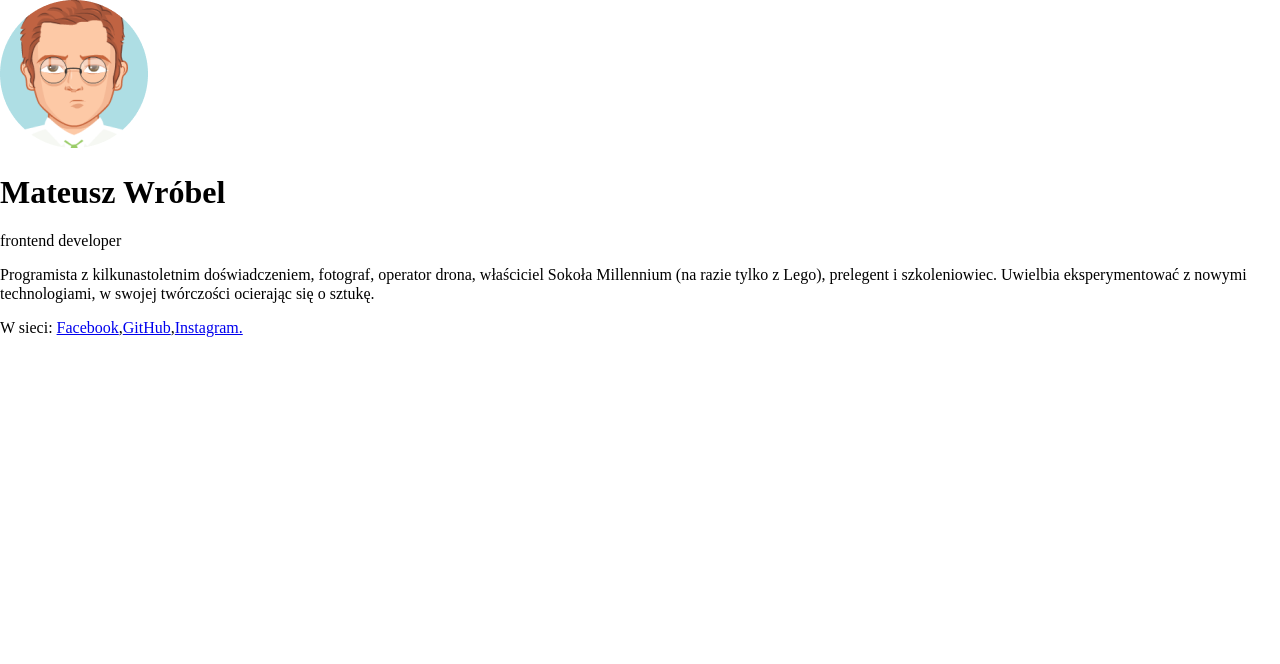
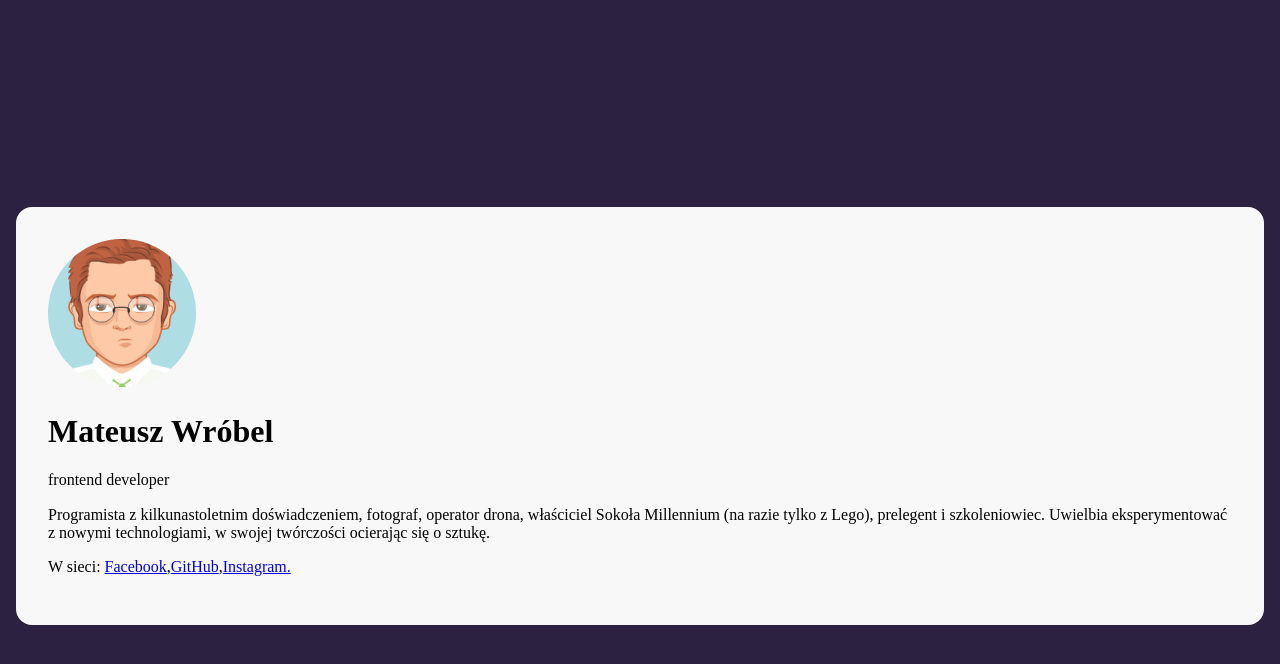
Before and after one commit to Sparrow-90/business-card-2023, a plain HTML site: page index.html in a window 1280 px wide. Drawn offline with Linux system fonts and the light colour scheme.

Commit message:
basic styles for background & card

```diff
--- a/index.html
+++ b/index.html
@@ -8,7 +8,7 @@
     <title>Business card</title>
 </head>
 <body>
-    <main>
+    <main class="card">
         <article>
             <img src="./avatar.png" alt="avatar użytkownika">
             <header>
--- a/style.css
+++ b/style.css
@@ -0,0 +1,14 @@
+body{
+    background: #2C2141;
+    min-height: 100vh;
+    display: flex;
+    justify-content: center;
+    align-items: center;
+    padding: 16px;
+}
+
+.card{
+    background: #F8F8F8;
+    border-radius: 16px;
+    padding: 32px;
+}
```
